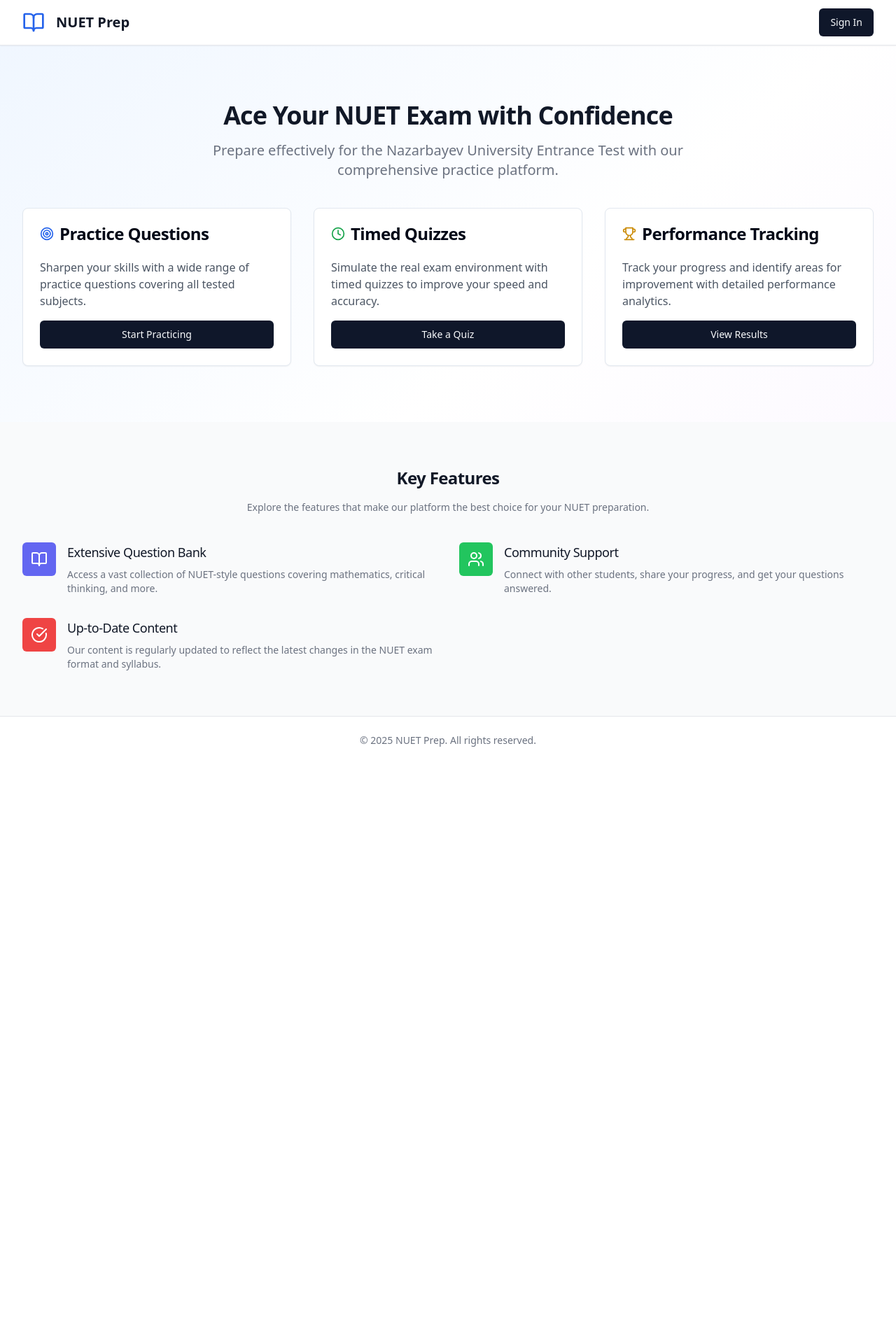
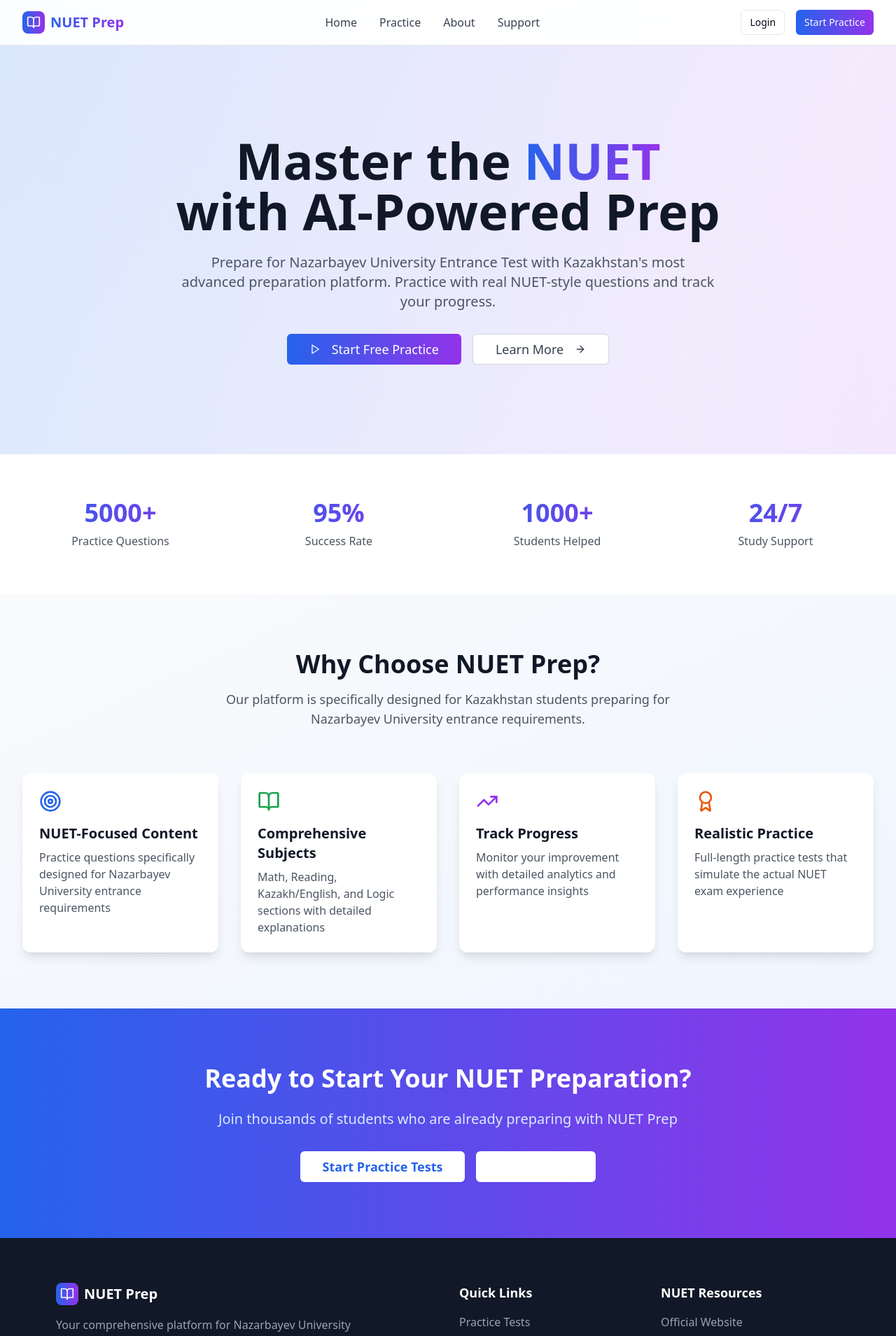
Before and after one commit to zhasik16/nuet-prep-wizard, a React (Vite) app: page / in a window 1280 px wide. Shown: the top 1909 px of the page at 70% size. Before the commit the page ends 1092 px from the top, so only its background shows below. Built offline with nearby package versions, Linux system fonts and the light colour scheme.

Commit message:
Reverted to commit c38c2633583924ee9d5fd961584b12f3a11b15ed

```diff
--- a/src/pages/Index.tsx
+++ b/src/pages/Index.tsx
@@ -1,218 +1,279 @@
-import { useState } from 'react';
+
+import { useState, useEffect } from 'react';
 import { Link } from 'react-router-dom';
-import { useAuth } from '@/hooks/useAuth';
+import { Play, BookOpen, Users, TrendingUp, ArrowRight, Menu, X, Star, Award, Target } from 'lucide-react';
 import { Button } from '@/components/ui/button';
-import { Card, CardContent, CardDescription, CardHeader, CardTitle } from '@/components/ui/card';
-import { Badge } from '@/components/ui/badge';
-import { BookOpen, Target, Clock, Trophy, Users, CheckCircle, Settings } from 'lucide-react';
 
 const Index = () => {
-  const { user, userProfile, signOut } = useAuth();
-  const [showConfetti, setShowConfetti] = useState(false);
+  const [isMenuOpen, setIsMenuOpen] = useState(false);
 
-  const handleStartPractice = () => {
-    setShowConfetti(true);
-    setTimeout(() => {
-      setShowConfetti(false);
-    }, 3000);
-  };
+  useEffect(() => {
+    const observer = new IntersectionObserver((entries) => {
+      entries.forEach((entry) => {
+        if (entry.isIntersecting) {
+          entry.target.classList.add('animate-fade-in');
+        }
+      });
+    });
+
+    document.querySelectorAll('.fade-in-section').forEach((el) => observer.observe(el));
+    return () => observer.disconnect();
+  }, []);
+
+  const features = [
+    {
+      icon: <Target className="w-8 h-8 text-blue-600" />,
+      title: "NUET-Focused Content",
+      description: "Practice questions specifically designed for Nazarbayev University entrance requirements"
+    },
+    {
+      icon: <BookOpen className="w-8 h-8 text-green-600" />,
+      title: "Comprehensive Subjects",
+      description: "Math, Reading, Kazakh/English, and Logic sections with detailed explanations"
+    },
+    {
+      icon: <TrendingUp className="w-8 h-8 text-purple-600" />,
+      title: "Track Progress",
+      description: "Monitor your improvement with detailed analytics and performance insights"
+    },
+    {
+      icon: <Award className="w-8 h-8 text-orange-600" />,
+      title: "Realistic Practice",
+      description: "Full-length practice tests that simulate the actual NUET exam experience"
+    }
+  ];
+
+  const stats = [
+    { number: "5000+", label: "Practice Questions" },
+    { number: "95%", label: "Success Rate" },
+    { number: "1000+", label: "Students Helped" },
+    { number: "24/7", label: "Study Support" }
+  ];
 
   return (
     <div className="min-h-screen bg-gradient-to-br from-blue-50 via-white to-purple-50">
-      {/* Header */}
-      <header className="bg-white shadow-sm border-b border-gray-200">
+      {/* Navigation */}
+      <nav className="bg-white/80 backdrop-blur-md border-b border-gray-200 sticky top-0 z-50">
         <div className="max-w-7xl mx-auto px-4 sm:px-6 lg:px-8">
           <div className="flex justify-between items-center h-16">
-            <div className="flex items-center space-x-4">
-              <BookOpen className="h-8 w-8 text-blue-600" />
-              <h1 className="text-xl font-bold text-gray-900">NUET Prep</h1>
+            <div className="flex items-center space-x-2">
+              <div className="w-8 h-8 bg-gradient-to-r from-blue-600 to-purple-600 rounded-lg flex items-center justify-center">
+                <BookOpen className="w-5 h-5 text-white" />
               </div>
-            <div className="flex items-center space-x-4">
-              {user ? (
-                <div className="flex items-center space-x-4">
-                  <span className="text-sm text-gray-700">
-                    Welcome, {userProfile?.nickname || userProfile?.full_name || user.email}
+              <span className="text-xl font-bold bg-gradient-to-r from-blue-600 to-purple-600 bg-clip-text text-transparent">
+                NUET Prep
               </span>
-                  {user.email === 'zhasco10@gmail.com' && (
-                    <Link
-                      to="/admin"
-                      className="bg-red-600 text-white px-4 py-2 rounded-lg hover:bg-red-700 transition-colors flex items-center gap-2"
-                    >
-                      <Settings className="w-4 h-4" />
-                      Admin Panel
+            </div>
+
+            <div className="hidden md:flex space-x-8">
+              <Link to="/" className="text-gray-700 hover:text-blue-600 transition-colors">Home</Link>
+              <Link to="/practice" className="text-gray-700 hover:text-blue-600 transition-colors">Practice</Link>
+              <Link to="/about" className="text-gray-700 hover:text-blue-600 transition-colors">About</Link>
+              <Link to="/donate" className="text-gray-700 hover:text-blue-600 transition-colors">Support</Link>
+            </div>
+
+            <div className="hidden md:flex space-x-4">
+              <Link to="/login">
+                <Button variant="outline" size="sm">Login</Button>
               </Link>
-                  )}
-                  <Link
-                    to="/profile"
-                    className="text-gray-700 hover:text-blue-600 transition-colors"
-                  >
-                    Profile
-                  </Link>
-                  <Button
-                    onClick={signOut}
-                    variant="outline"
-                    size="sm"
-                  >
-                    Sign Out
-                  </Button>
-                </div>
-              ) : (
-                <Link to="/login">
-                  <Button>
-                    Sign In
+              <Link to="/practice">
+                <Button size="sm" className="bg-gradient-to-r from-blue-600 to-purple-600 hover:from-blue-700 hover:to-purple-700">
+                  Start Practice
                 </Button>
               </Link>
-              )}
+            </div>
+
+            <button
+              className="md:hidden"
+              onClick={() => setIsMenuOpen(!isMenuOpen)}
+            >
+              {isMenuOpen ? <X className="w-6 h-6" /> : <Menu className="w-6 h-6" />}
+            </button>
+          </div>
+        </div>
+
+        {/* Mobile Menu */}
+        {isMenuOpen && (
+          <div className="md:hidden bg-white border-t border-gray-200">
+            <div className="px-4 py-4 space-y-4">
+              <Link to="/" className="block text-gray-700 hover:text-blue-600">Home</Link>
+              <Link to="/practice" className="block text-gray-700 hover:text-blue-600">Practice</Link>
+              <Link to="/about" className="block text-gray-700 hover:text-blue-600">About</Link>
+              <Link to="/donate" className="block text-gray-700 hover:text-blue-600">Support</Link>
+              <div className="flex space-x-4 pt-4">
+                <Link to="/login">
+                  <Button variant="outline" size="sm">Login</Button>
+                </Link>
+                <Link to="/practice">
+                  <Button size="sm" className="bg-gradient-to-r from-blue-600 to-purple-600">
+                    Start Practice
+                  </Button>
+                </Link>
               </div>
             </div>
           </div>
-      </header>
+        )}
+      </nav>
 
       {/* Hero Section */}
-      <section className="py-12 md:py-20">
-        <div className="max-w-7xl mx-auto px-4 sm:px-6 lg:px-8">
-          <div className="lg:text-center">
-            <CardTitle className="text-3xl font-extrabold text-gray-900 sm:text-4xl">
-              Ace Your NUET Exam with Confidence
-            </CardTitle>
-            <CardDescription className="mt-4 max-w-2xl text-xl text-gray-500 lg:mx-auto">
-              Prepare effectively for the Nazarbayev University Entrance Test with our comprehensive practice platform.
-            </CardDescription>
-          </div>
-
-          <div className="mt-10">
-            <div className="grid grid-cols-1 md:grid-cols-2 lg:grid-cols-3 gap-8">
-              <Card className="hover:shadow-lg transition-shadow duration-300">
-                <CardHeader>
-                  <CardTitle className="flex items-center gap-2">
-                    <Target className="w-5 h-5 text-blue-600" />
-                    Practice Questions
-                  </CardTitle>
-                </CardHeader>
-                <CardContent>
-                  <p className="text-gray-600">
-                    Sharpen your skills with a wide range of practice questions covering all tested subjects.
+      <section className="relative overflow-hidden py-20 lg:py-32">
+        <div className="absolute inset-0 bg-gradient-to-r from-blue-600/10 to-purple-600/10"></div>
+        <div className="relative max-w-7xl mx-auto px-4 sm:px-6 lg:px-8">
+          <div className="text-center">
+            <h1 className="text-4xl md:text-6xl lg:text-7xl font-bold text-gray-900 mb-6 leading-tight">
+              Master the{' '}
+              <span className="bg-gradient-to-r from-blue-600 to-purple-600 bg-clip-text text-transparent">
+                NUET
+              </span>
+              <br />
+              with AI-Powered Prep
+            </h1>
+            <p className="text-lg md:text-xl text-gray-600 mb-8 max-w-3xl mx-auto">
+              Prepare for Nazarbayev University Entrance Test with Kazakhstan's most advanced
+              preparation platform. Practice with real NUET-style questions and track your progress.
             </p>
-                  <Button asChild className="mt-4 w-full">
-                    <Link to="/practice" onClick={handleStartPractice}>
-                      Start Practicing
+            <div className="flex flex-col sm:flex-row gap-4 justify-center items-center">
+              <Link to="/practice">
+                <Button size="lg" className="bg-gradient-to-r from-blue-600 to-purple-600 hover:from-blue-700 hover:to-purple-700 text-white px-8 py-4 text-lg">
+                  <Play className="w-5 h-5 mr-2" />
+                  Start Free Practice
+                </Button>
               </Link>
+              <Link to="/about">
+                <Button variant="outline" size="lg" className="px-8 py-4 text-lg border-gray-300 text-gray-700 hover:bg-gray-50 hover:text-gray-900">
+                  Learn More
+                  <ArrowRight className="w-5 h-5 ml-2" />
                 </Button>
-                </CardContent>
-              </Card>
-
-              <Card className="hover:shadow-lg transition-shadow duration-300">
-                <CardHeader>
-                  <CardTitle className="flex items-center gap-2">
-                    <Clock className="w-5 h-5 text-green-600" />
-                    Timed Quizzes
-                  </CardTitle>
-                </CardHeader>
-                <CardContent>
-                  <p className="text-gray-600">
-                    Simulate the real exam environment with timed quizzes to improve your speed and accuracy.
-                  </p>
-                  <Button asChild className="mt-4 w-full">
-                    <Link to="/practice">
-                      Take a Quiz
               </Link>
-                  </Button>
-                </CardContent>
-              </Card>
-
-              <Card className="hover:shadow-lg transition-shadow duration-300">
-                <CardHeader>
-                  <CardTitle className="flex items-center gap-2">
-                    <Trophy className="w-5 h-5 text-yellow-600" />
-                    Performance Tracking
-                  </CardTitle>
-                </CardHeader>
-                <CardContent>
-                  <p className="text-gray-600">
-                    Track your progress and identify areas for improvement with detailed performance analytics.
-                  </p>
-                  <Button asChild className="mt-4 w-full">
-                    <Link to="/results">
-                      View Results
-                    </Link>
-                  </Button>
-                </CardContent>
-              </Card>
             </div>
           </div>
         </div>
       </section>
 
+      {/* Stats Section */}
+      <section className="py-16 bg-white">
+        <div className="max-w-7xl mx-auto px-4 sm:px-6 lg:px-8">
+          <div className="grid grid-cols-2 md:grid-cols-4 gap-8">
+            {stats.map((stat, index) => (
+              <div key={index} className="text-center fade-in-section">
+                <div className="text-3xl md:text-4xl font-bold bg-gradient-to-r from-blue-600 to-purple-600 bg-clip-text text-transparent mb-2">
+                  {stat.number}
+                </div>
+                <div className="text-gray-600">{stat.label}</div>
+              </div>
+            ))}
+          </div>
+        </div>
+      </section>
+
       {/* Features Section */}
-      <section className="bg-gray-50 py-12 md:py-16">
+      <section className="py-20 bg-gradient-to-br from-gray-50 to-blue-50">
         <div className="max-w-7xl mx-auto px-4 sm:px-6 lg:px-8">
-          <div className="lg:text-center">
-            <CardTitle className="text-2xl font-extrabold text-gray-900">
-              Key Features
-            </CardTitle>
-            <CardDescription className="mt-4 max-w-2xl text-gray-500 lg:mx-auto">
-              Explore the features that make our platform the best choice for your NUET preparation.
-            </CardDescription>
+          <div className="text-center mb-16 fade-in-section">
+            <h2 className="text-3xl md:text-4xl font-bold text-gray-900 mb-4">
+              Why Choose NUET Prep?
+            </h2>
+            <p className="text-lg text-gray-600 max-w-2xl mx-auto">
+              Our platform is specifically designed for Kazakhstan students preparing for
+              Nazarbayev University entrance requirements.
+            </p>
           </div>
 
-          <div className="mt-10 grid grid-cols-1 md:grid-cols-2 gap-8">
-            <div className="flex items-start">
-              <div className="flex-shrink-0">
-                <div className="flex items-center justify-center h-12 w-12 rounded-md bg-indigo-500 text-white">
-                  <BookOpen className="h-6 w-6" />
+          <div className="grid md:grid-cols-2 lg:grid-cols-4 gap-8">
+            {features.map((feature, index) => (
+              <div key={index} className="bg-white p-6 rounded-xl shadow-lg hover:shadow-xl transition-all duration-300 fade-in-section">
+                <div className="mb-4">{feature.icon}</div>
+                <h3 className="text-xl font-semibold text-gray-900 mb-2">{feature.title}</h3>
+                <p className="text-gray-600">{feature.description}</p>
+              </div>
+            ))}
           </div>
         </div>
-              <div className="ml-4">
-                <CardTitle className="text-lg font-medium text-gray-900">
-                  Extensive Question Bank
-                </CardTitle>
-                <CardDescription className="mt-2 text-gray-500">
-                  Access a vast collection of NUET-style questions covering mathematics, critical thinking, and more.
-                </CardDescription>
-              </div>
-            </div>
+      </section>
 
-            <div className="flex items-start">
-              <div className="flex-shrink-0">
-                <div className="flex items-center justify-center h-12 w-12 rounded-md bg-green-500 text-white">
-                  <Users className="h-6 w-6" />
-                </div>
-              </div>
-              <div className="ml-4">
-                <CardTitle className="text-lg font-medium text-gray-900">
-                  Community Support
-                </CardTitle>
-                <CardDescription className="mt-2 text-gray-500">
-                  Connect with other students, share your progress, and get your questions answered.
-                </CardDescription>
-              </div>
-            </div>
-
-            <div className="flex items-start">
-              <div className="flex-shrink-0">
-                <div className="flex items-center justify-center h-12 w-12 rounded-md bg-red-500 text-white">
-                  <CheckCircle className="h-6 w-6" />
-                </div>
-              </div>
-              <div className="ml-4">
-                <CardTitle className="text-lg font-medium text-gray-900">
-                  Up-to-Date Content
-                </CardTitle>
-                <CardDescription className="mt-2 text-gray-500">
-                  Our content is regularly updated to reflect the latest changes in the NUET exam format and syllabus.
-                </CardDescription>
-              </div>
-            </div>
+      {/* CTA Section */}
+      <section className="py-20 bg-gradient-to-r from-blue-600 to-purple-600">
+        <div className="max-w-4xl mx-auto text-center px-4">
+          <h2 className="text-3xl md:text-4xl font-bold text-white mb-6">
+            Ready to Start Your NUET Preparation?
+          </h2>
+          <p className="text-xl text-blue-100 mb-8">
+            Join thousands of students who are already preparing with NUET Prep
+          </p>
+          <div className="flex flex-col sm:flex-row gap-4 justify-center">
+            <Link to="/practice">
+              <Button size="lg" className="bg-white text-blue-600 hover:bg-gray-100 px-8 py-4 text-lg font-semibold">
+                Start Practice Tests
+              </Button>
+            </Link>
+            <Link to="/about">
+              <Button
+                size="lg"
+                variant="outline"
+                className="border-2 border-white text-white hover:bg-white hover:text-blue-600 px-8 py-4 text-lg font-semibold"
+              >
+                Learn More
+              </Button>
+            </Link>
           </div>
         </div>
       </section>
 
       {/* Footer */}
-      <footer className="bg-white py-6 border-t border-gray-200">
-        <div className="max-w-7xl mx-auto px-4 sm:px-6 lg:px-8 text-center">
-          <p className="text-sm text-gray-500">
-            &copy; {new Date().getFullYear()} NUET Prep. All rights reserved.
+      <footer className="bg-gray-900 text-white py-16">
+        <div className="max-w-6xl mx-auto px-4">
+          <div className="grid md:grid-cols-4 gap-8">
+            <div className="md:col-span-2">
+              <div className="flex items-center space-x-2 mb-4">
+                <div className="w-8 h-8 bg-gradient-to-r from-blue-600 to-purple-600 rounded-lg flex items-center justify-center">
+                  <BookOpen className="w-5 h-5 text-white" />
+                </div>
+                <span className="text-xl font-bold">NUET Prep</span>
+              </div>
+              <p className="text-gray-400 mb-6 max-w-md">
+                Your comprehensive platform for Nazarbayev University Entrance Test preparation.
+                Practice with real exam-style questions and track your progress.
               </p>
+              <div className="flex space-x-4">
+                <a href="https://t.me/chesskasl" className="text-gray-400 hover:text-white transition-colors">
+                  <span className="sr-only">Telegram</span>
+                  <svg className="w-6 h-6" fill="currentColor" viewBox="0 0 24 24">
+                    <path d="M11.944 0A12 12 0 0 0 0 12a12 12 0 0 0 12 12 12 12 0 0 0 12-12A12 12 0 0 0 12 0a12 12 0 0 0-.056 0zm4.962 7.224c.1-.002.321.023.465.14a.506.506 0 0 1 .171.325c.016.093.036.306.02.472-.18 1.898-.962 6.502-1.36 8.627-.168.9-.499 1.201-.82 1.23-.696.065-1.225-.46-1.9-.902-1.056-.693-1.653-1.124-2.678-1.8-1.185-.78-.417-1.21.258-1.91.177-.184 3.247-2.977 3.307-3.23.007-.032.014-.15-.056-.212s-.174-.041-.249-.024c-.106.024-1.793 1.14-5.061 3.345-.48.33-.913.49-1.302.48-.428-.008-1.252-.241-1.865-.44-.752-.245-1.349-.374-1.297-.789.027-.216.325-.437.893-.663 3.498-1.524 5.83-2.529 6.998-3.014 3.332-1.386 4.025-1.627 4.476-1.635z"/>
+                  </svg>
+                </a>
+                <a href="https://www.instagram.com/chesskasl" className="text-gray-400 hover:text-white transition-colors">
+                  <span className="sr-only">Instagram</span>
+                  <svg className="w-6 h-6" fill="currentColor" viewBox="0 0 24 24">
+                    <path d="M12.017 0C8.396 0 8.002.01 6.78.048 2.195.206.206 2.195.048 6.78.01 8.002 0 8.396 0 12.017c0 3.62.01 4.015.048 5.237.158 4.585 2.147 6.574 6.732 6.732 1.222.038 1.617.048 5.237.048 3.62 0 4.015-.01 5.237-.048 4.58-.158 6.57-2.147 6.728-6.732.038-1.222.048-1.617.048-5.237 0-3.62-.01-4.015-.048-5.237C23.834 2.195 21.845.206 17.254.048 16.035.01 15.64 0 12.017 0zm0 2.17c3.557 0 3.978.01 5.38.048 3.508.158 5.244 1.926 5.402 5.402.038 1.4.048 1.823.048 5.38 0 3.558-.01 3.98-.048 5.402-.158 3.476-1.894 5.244-5.402 5.402-1.4.038-1.823.048-5.38.048-3.558 0-3.98-.01-5.402-.048-3.508-.158-5.244-1.926-5.402-5.402-.038-1.4-.048-1.823-.048-5.38 0-3.558.01-3.98.048-5.402.158-3.476 1.894-5.244 5.402-5.402 1.4-.038 1.823-.048 5.402-.048zm0 3.68c-3.558 0-6.407 2.849-6.407 6.407S8.459 18.664 12.017 18.664s6.407-2.849 6.407-6.407S15.575 5.85 12.017 5.85zm0 10.565c-2.298 0-4.158-1.86-4.158-4.158 0-2.298 1.86-4.158 4.158-4.158 2.298 0 4.158 1.86 4.158 4.158 0 2.298-1.86 4.158-4.158 4.158zM19.846 5.595c0 .83-.671 1.5-1.5 1.5-.83 0-1.5-.67-1.5-1.5 0-.83.67-1.5 1.5-1.5.829 0 1.5.67 1.5 1.5z"/>
+                  </svg>
+                </a>
+              </div>
+            </div>
+
+            <div>
+              <h4 className="text-lg font-semibold mb-4">Quick Links</h4>
+              <ul className="space-y-2">
+                <li><Link to="/practice" className="text-gray-400 hover:text-white">Practice Tests</Link></li>
+                <li><Link to="/study-guides" className="text-gray-400 hover:text-white">Study Guides</Link></li>
+                <li><Link to="/faq" className="text-gray-400 hover:text-white">FAQ</Link></li>
+                <li><Link to="/contact" className="text-gray-400 hover:text-white">Contact</Link></li>
+              </ul>
+            </div>
+
+            <div>
+              <h4 className="text-lg font-semibold mb-4">NUET Resources</h4>
+              <ul className="space-y-2">
+                <li><a href="https://nu.edu.kz" className="text-gray-400 hover:text-white" target="_blank" rel="noopener noreferrer">Official Website</a></li>
+                <li><a href="https://nu.edu.kz/admissions" className="text-gray-400 hover:text-white" target="_blank" rel="noopener noreferrer">Admission Info</a></li>
+                <li><a href="https://nu.edu.kz/academics" className="text-gray-400 hover:text-white" target="_blank" rel="noopener noreferrer">Programs</a></li>
+                <li><Link to="/about" className="text-gray-400 hover:text-white">About NUET</Link></li>
+              </ul>
+            </div>
+          </div>
+
+          <div className="border-t border-gray-800 mt-12 pt-8 text-center text-gray-400">
+            <p>&copy; 2025 NUET Prep. Made with ❤️ for Kazakhstan students.</p>
+          </div>
         </div>
       </footer>
     </div>
```
Also changed, not shown: src/pages/Admin.tsx (+3 -19 lines). Lines whose indentation alone changed are shown as unchanged.
